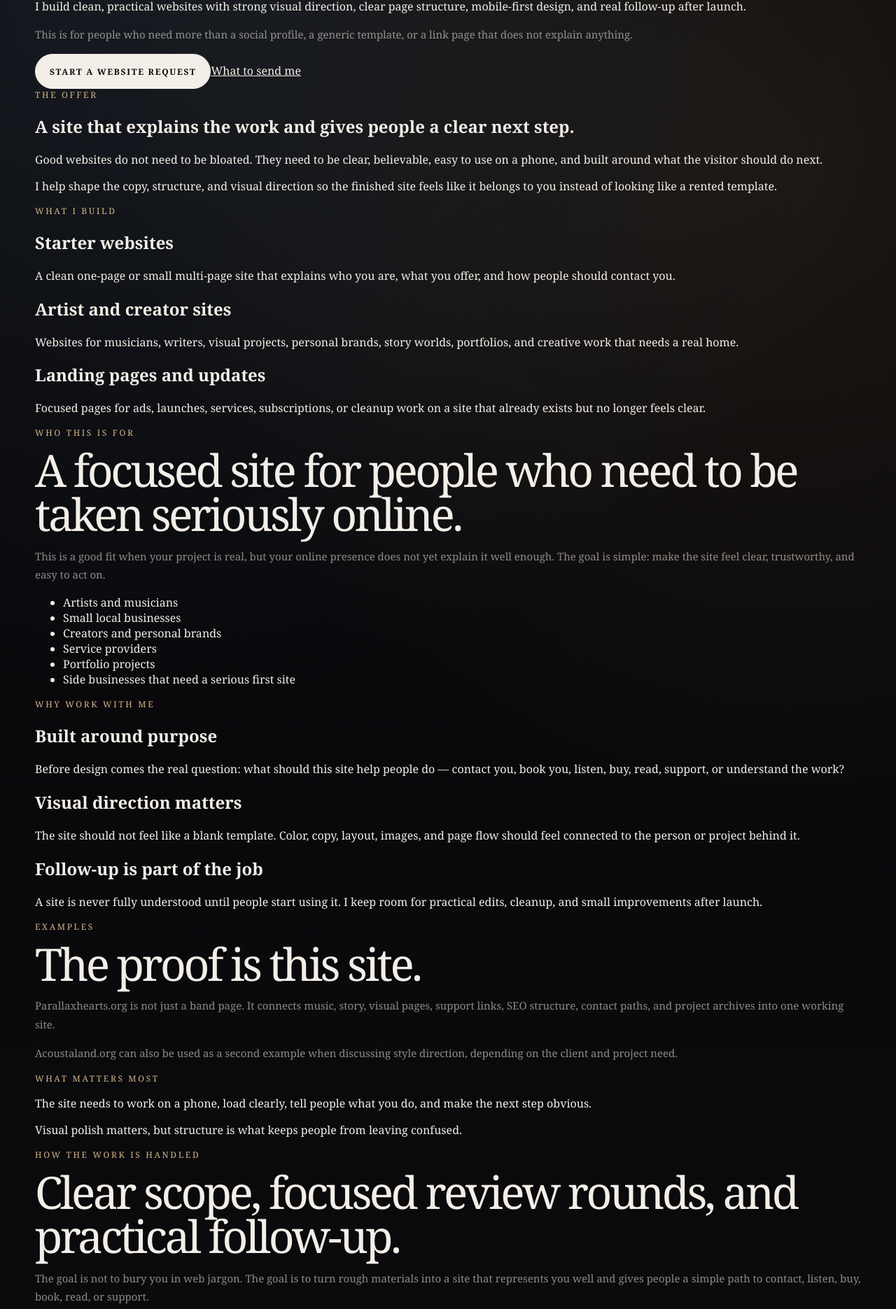
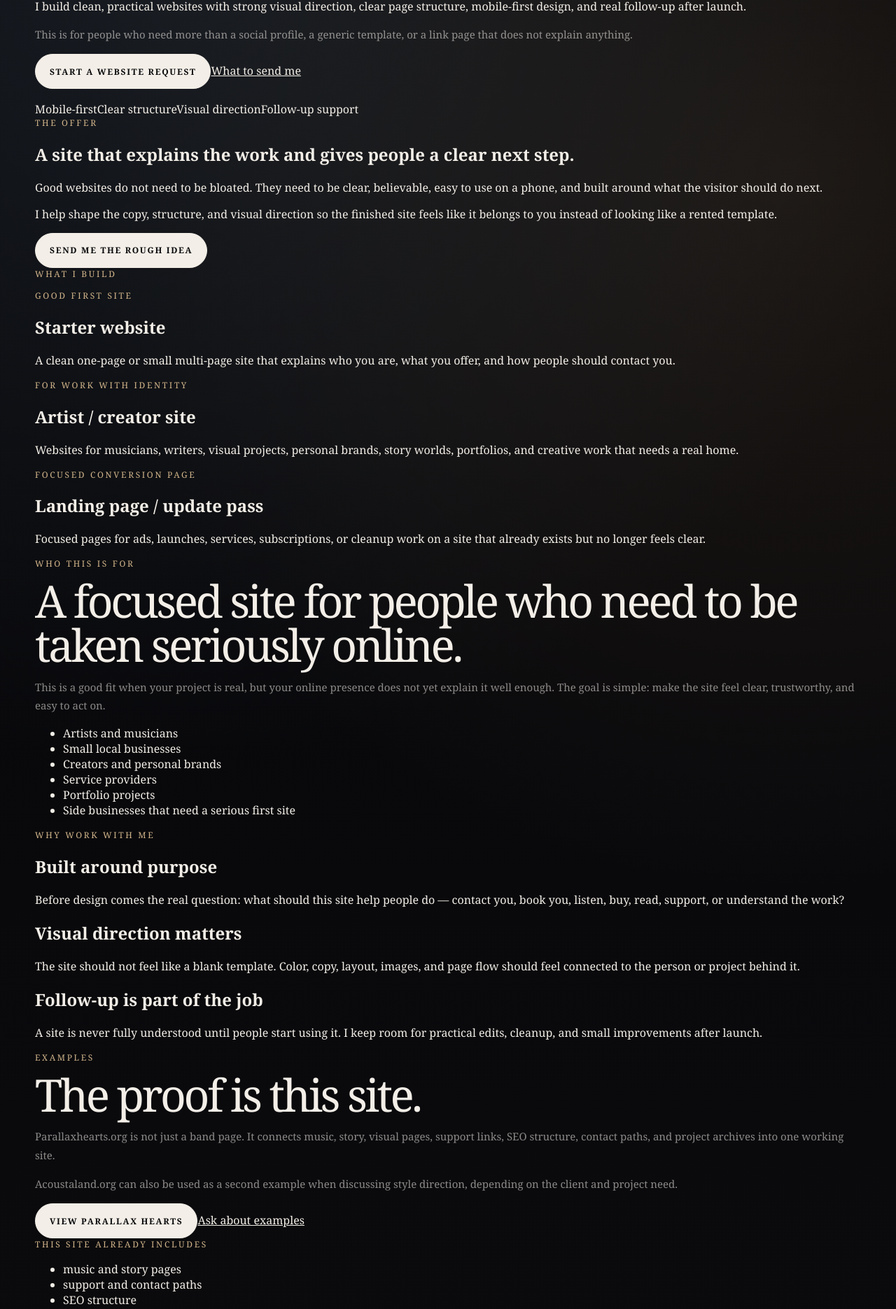
Before and after one commit to chthomps4/parallaxhearts-site, a Next.js app in the folder site/: page /websites in a window 1280 px wide. Shown: the part 92-1963 px from the top of the page at 70% size. Built offline with nearby package versions, Linux system fonts and the light colour scheme.

Commit message:
Polish website services page layout

```diff
--- a/site/app/websites/page.tsx
+++ b/site/app/websites/page.tsx
@@ -67,17 +67,22 @@ const serviceSchema = {
   },
 };
 
+const heroBadges = ["Mobile-first", "Clear structure", "Visual direction", "Follow-up support"];
+
 const services = [
   {
-    title: "Starter websites",
+    title: "Starter website",
+    label: "Good first site",
     text: "A clean one-page or small multi-page site that explains who you are, what you offer, and how people should contact you.",
   },
   {
-    title: "Artist and creator sites",
+    title: "Artist / creator site",
+    label: "For work with identity",
     text: "Websites for musicians, writers, visual projects, personal brands, story worlds, portfolios, and creative work that needs a real home.",
   },
   {
-    title: "Landing pages and updates",
+    title: "Landing page / update pass",
+    label: "Focused conversion page",
     text: "Focused pages for ads, launches, services, subscriptions, or cleanup work on a site that already exists but no longer feels clear.",
   },
 ];
@@ -95,6 +100,15 @@ const reasons = [
     title: "Follow-up is part of the job",
     text: "A site is never fully understood until people start using it. I keep room for practical edits, cleanup, and small improvements after launch.",
   },
+];
+
+const proofPoints = [
+  "music and story pages",
+  "support and contact paths",
+  "SEO structure",
+  "visual archive pages",
+  "project navigation",
+  "mobile-friendly flow",
 ];
 
 const process = [
@@ -142,6 +156,7 @@ export default function WebsitesPage() {
             <p className="soft-copy">
               This is for people who need more than a social profile, a generic template, or a link page that does not explain anything.
             </p>
+
             <div className="button-row">
               <Link className="primary-button" href="/contact">
                 Start a website request
@@ -149,6 +164,14 @@ export default function WebsitesPage() {
               <Link className="ghost-button" href="#intake">
                 What to send me
               </Link>
+            </div>
+
+            <div className="button-row" style={{ marginTop: "18px" }}>
+              {heroBadges.map((badge) => (
+                <span className="ghost-button" key={badge} style={{ cursor: "default" }}>
+                  {badge}
+                </span>
+              ))}
             </div>
           </div>
 
@@ -161,6 +184,9 @@ export default function WebsitesPage() {
             <p>
               I help shape the copy, structure, and visual direction so the finished site feels like it belongs to you instead of looking like a rented template.
             </p>
+            <Link className="primary-button" href="/contact">
+              Send me the rough idea
+            </Link>
           </aside>
         </div>
       </section>
@@ -171,6 +197,7 @@ export default function WebsitesPage() {
           <div className="card-grid three-card-grid">
             {services.map((service) => (
               <article className="feature-card" key={service.title}>
+                <p className="kicker">{service.label}</p>
                 <h2>{service.title}</h2>
                 <p>{service.text}</p>
               </article>
@@ -224,16 +251,23 @@ export default function WebsitesPage() {
             <p className="soft-copy">
               Acoustaland.org can also be used as a second example when discussing style direction, depending on the client and project need.
             </p>
+            <div className="button-row">
+              <Link className="primary-button" href="/">
+                View Parallax Hearts
+              </Link>
+              <Link className="ghost-button" href="/contact">
+                Ask about examples
+              </Link>
+            </div>
           </div>
 
           <div className="feature-card">
-            <p className="kicker">What matters most</p>
-            <p>
-              The site needs to work on a phone, load clearly, tell people what you do, and make the next step obvious.
-            </p>
-            <p>
-              Visual polish matters, but structure is what keeps people from leaving confused.
-            </p>
+            <p className="kicker">This site already includes</p>
+            <ul className="clean-list">
+              {proofPoints.map((point) => (
+                <li key={point}>{point}</li>
+              ))}
+            </ul>
           </div>
         </div>
       </section>
```
